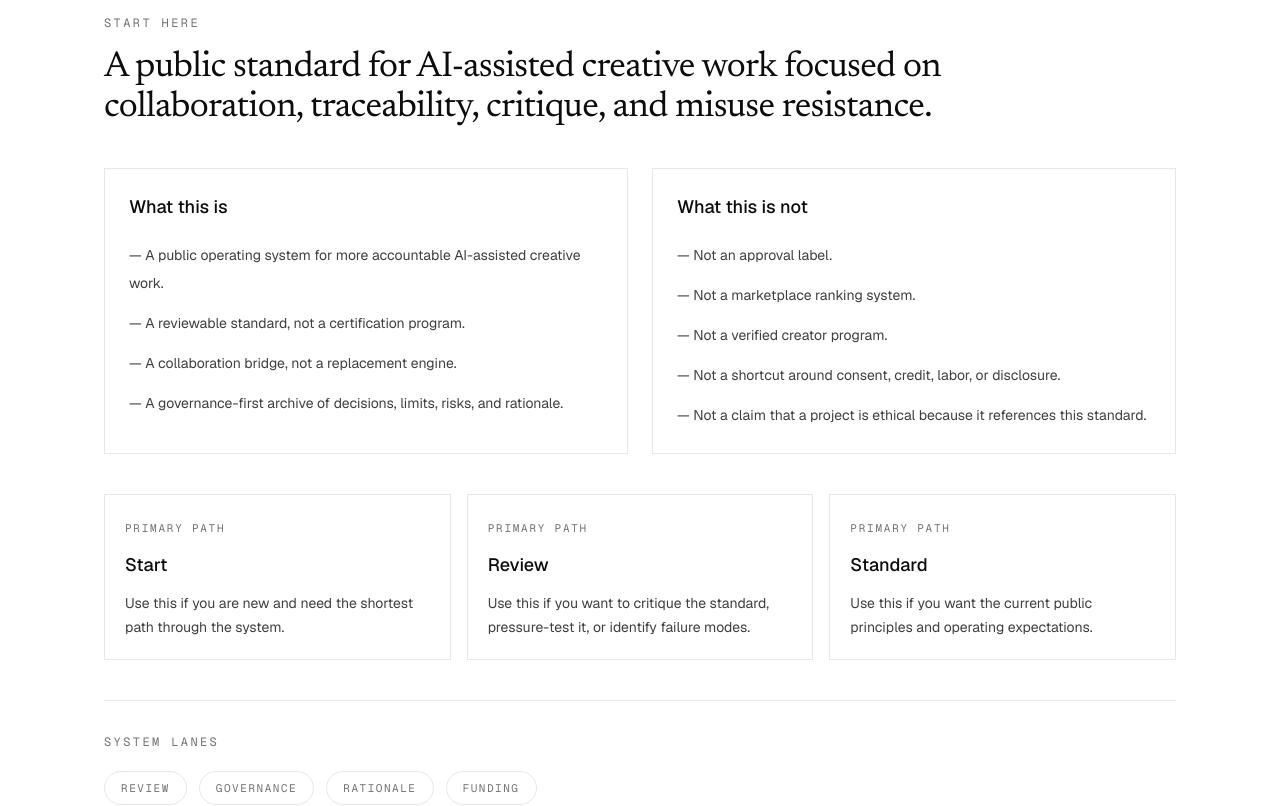
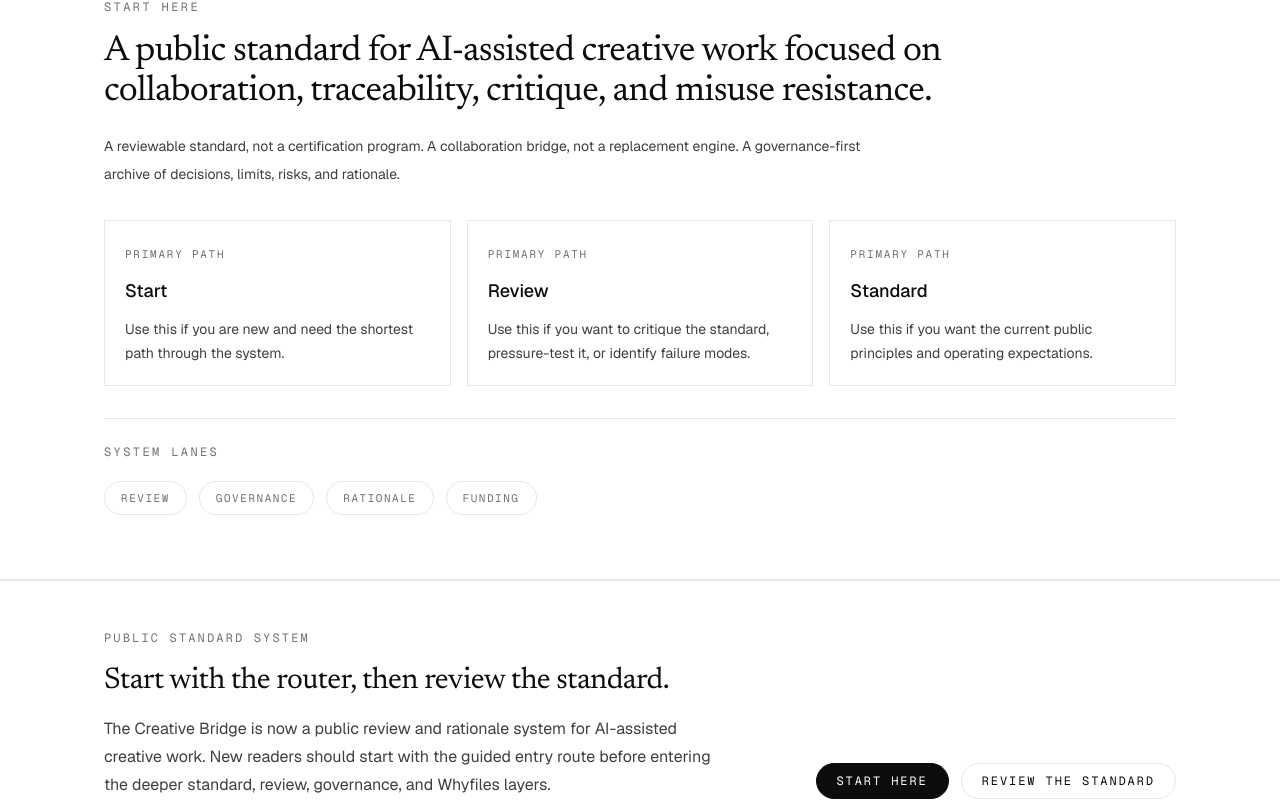
Before and after one commit to zacharymplace/creative-bridge, a Next.js app: page / in a window 1280 px wide. Shown: the part 575-1381 px from the top of the page. Built offline with nearby package versions, Linux system fonts and the light colour scheme.

Commit message:
Compress homepage hierarchy

```diff
--- a/package.json
+++ b/package.json
@@ -1,6 +1,6 @@
 {
   "name": "creative-bridge",
-  "version": "3.15.0",
+  "version": "3.16.0",
   "private": true,
   "scripts": {
     "prebuild": "node scripts/sync-public-assets.mjs",
--- a/scripts/qa-static-export.mjs
+++ b/scripts/qa-static-export.mjs
@@ -74,6 +74,8 @@ const requiredFiles = [
   "docs/releases/v3.13.0.md",
   "docs/releases/v3.14.0.md",
   "docs/releases/v3.15.0.md",
+  "docs/releases/v3.16.0.md",
+  "docs/system/homepage-hierarchy-compression.md",
   "docs/system/homepage-hero-simplification.md",
   "docs/system/start-page-rebuild.md",
   "docs/system/homepage-section-pruning.md",
--- a/scripts/sync-public-assets.mjs
+++ b/scripts/sync-public-assets.mjs
@@ -66,6 +66,8 @@ const markdownFiles = [
   "releases/v3.13.0.md",
   "releases/v3.14.0.md",
   "releases/v3.15.0.md",
+  "releases/v3.16.0.md",
+  "system/homepage-hierarchy-compression.md",
   "system/homepage-hero-simplification.md",
   "system/start-page-rebuild.md",
   "system/homepage-section-pruning.md",
--- a/src/components/landing/NextFrontierSection.tsx
+++ b/src/components/landing/NextFrontierSection.tsx
@@ -5,7 +5,7 @@ import { narrativeHierarchy } from "@/content/next-frontier/narrative-hierarchy"
 export function NextFrontierSection() {
   return (
     <section className="border-y border-[var(--cb-border)] bg-[var(--cb-surface)]">
-      <div className="cb-container py-16 sm:py-20">
+      <div className="cb-container py-14 sm:py-16">
         <p className="font-mono text-[12px] uppercase tracking-[0.2em] text-[var(--cb-muted)]">
           Start here
         </p>
@@ -14,31 +14,13 @@ export function NextFrontierSection() {
           {narrativeHierarchy.thesis}
         </h2>
 
-        <div className="mt-10 grid gap-6 lg:grid-cols-2">
-          <div className="border border-[var(--cb-border)] bg-white p-6">
-            <h3 className="text-lg font-medium text-[var(--cb-ink)]">
-              What this is
-            </h3>
-            <ul className="mt-5 space-y-3 text-sm leading-7 text-[var(--cb-body)]">
-              {narrativeHierarchy.whatThisIs.map((item) => (
-                <li key={item}>— {item}</li>
-              ))}
-            </ul>
-          </div>
+        <p className="mt-5 max-w-3xl text-sm leading-7 text-[var(--cb-body)]">
+          A reviewable standard, not a certification program. A collaboration
+          bridge, not a replacement engine. A governance-first archive of
+          decisions, limits, risks, and rationale.
+        </p>
 
-          <div className="border border-[var(--cb-border)] bg-white p-6">
-            <h3 className="text-lg font-medium text-[var(--cb-ink)]">
-              What this is not
-            </h3>
-            <ul className="mt-5 space-y-3 text-sm leading-7 text-[var(--cb-body)]">
-              {narrativeHierarchy.whatThisIsNot.map((item) => (
-                <li key={item}>— {item}</li>
-              ))}
-            </ul>
-          </div>
-        </div>
-
-        <div className="mt-10 grid gap-4 md:grid-cols-3">
+        <div className="mt-8 grid gap-4 md:grid-cols-3">
           {narrativeHierarchy.entryPaths.map((path) => (
             <Link
               key={path.href}
@@ -58,7 +40,7 @@ export function NextFrontierSection() {
           ))}
         </div>
 
-        <div className="mt-10 border-t border-[var(--cb-border)] pt-8">
+        <div className="mt-8 border-t border-[var(--cb-border)] pt-6">
           <h3 className="font-mono text-[12px] uppercase tracking-[0.2em] text-[var(--cb-muted)]">
             System lanes
           </h3>
```
Also changed, not shown: 2 other files (tests, documents, lock files or other folders).
